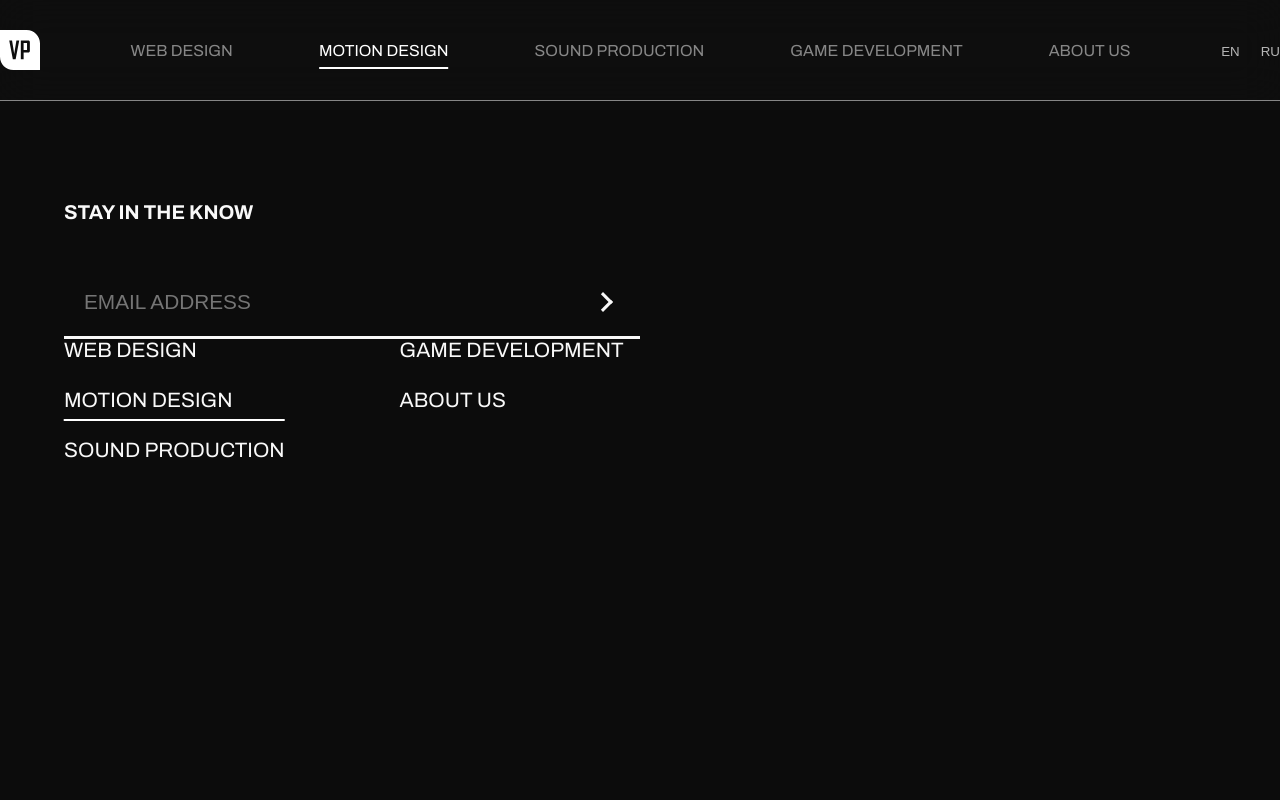
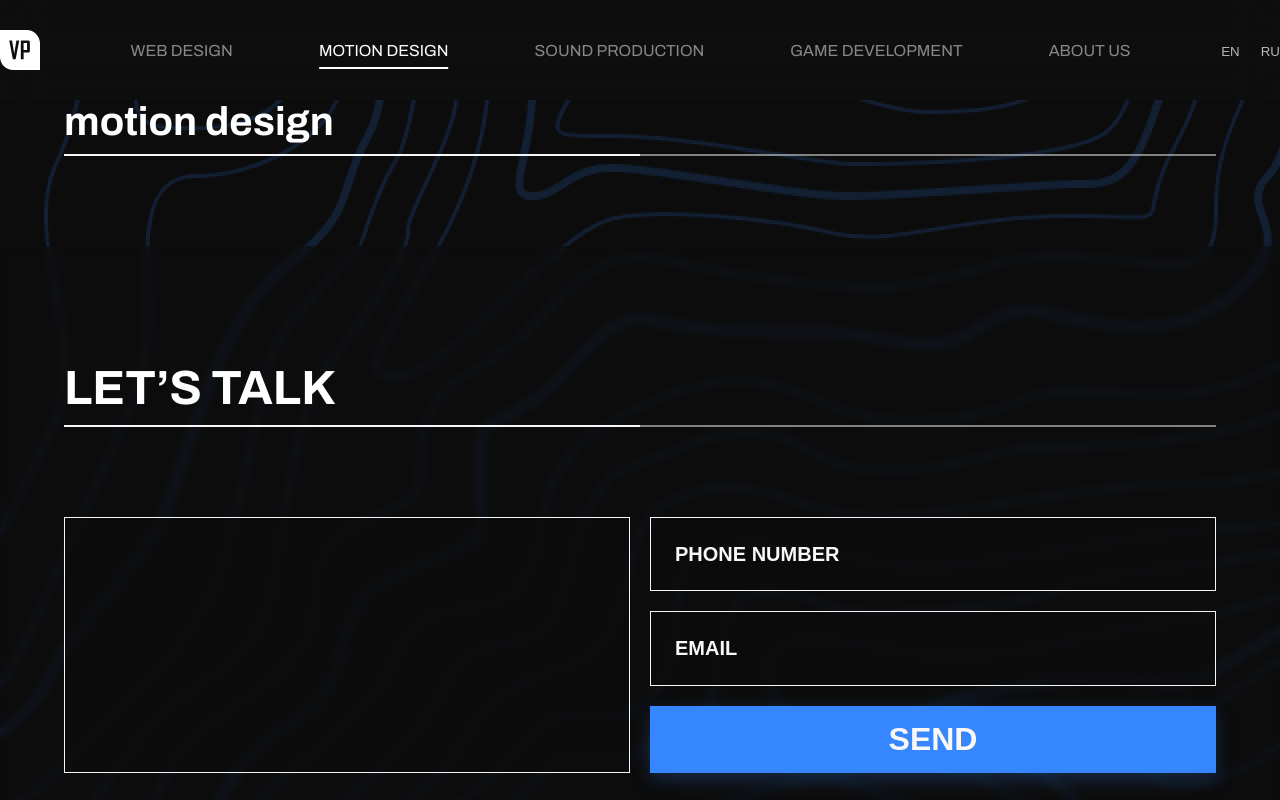
Before and after one commit to DimaKyrdiashkin/ReactLearn, a React (Create React App) app: page /motion/projects in a window 1280 px wide. Shown: the top 800 px of the page. Built offline with nearby package versions, Linux system fonts and the light colour scheme.

Commit message:
24.07.2020 projects Project( + - )

```diff
--- a/public/locales/en/translation.json
+++ b/public/locales/en/translation.json
@@ -171,6 +171,20 @@
     {
       "id": "project_1",
       "idCategory":"web_del",
+      "title": "project 1",
+      "titleImg":"prog1.jpg",
+      "text": [
+        "Lorem ipsum dolor sit amet, consectetur adipisicing elit. Illo, nulla, placeat. Debitis facilis inventore, magnam maiores provident quam reprehenderit voluptate. Blanditiis eaque error in nobis officiis quasi qui similique, vitae?",
+        "Lorem ipsum dolor sit amet, consectetur adipisicing elit. Illo, nulla, placeat. Debitis facilis inventore, magnam maiores provident quam reprehenderit voluptate. Blanditiis eaque error in nobis officiis quasi qui similique, vitae?",
+        "Lorem ipsum dolor sit amet, consectetur adipisicing elit. Illo, nulla, placeat. Debitis facilis inventore, magnam maiores provident quam reprehenderit voluptate. Blanditiis eaque error in nobis officiis quasi qui similique, vitae?"
+      ],
+      "technologies": ["js", "html","jq","blender"],
+      "slider": ["proj_1.jpg","proj_1.jpg","proj_1.jpg","proj_1.jpg"],
+      "date": "2020.12.05"
+    },
+    {
+      "id": "project_1",
+      "idCategory":"motion",
       "title": "project 1",
       "titleImg":"prog1.jpg",
       "text": [
--- a/src/App.js
+++ b/src/App.js
@@ -9,6 +9,7 @@ import Sound from './Pages/Sound';
 import About from './Pages/About';
 import Header from "./components/Header";
 import ProjectName from "./Pages/ProjectName/ProjectName";
+import Projects from "./Pages/Projects";
 import Footer from "./components/Footer";
 
 export const InfoContext = createContext();
@@ -21,12 +22,16 @@ function App() {
                 <BrowserRouter>
                     <Header/>
                     <Switch>
-                        <Route exact path='/' component={Web}/>
+                        <Route exact path='/'  component={Web} />
                         <Route exact path='/motion' component={Motion}/>
                         <Route exact path='/project/:id' component={ProjectName}/>
                         <Route exact path='/sound' component={Sound}/>
                         <Route exact path='/game' component={Game}/>
                         <Route exact path='/about' component={About}/>
+                        <Route exact path='/projects' render={() => <Projects ids={"web_del"}/> } />
+                        <Route exact path='/motion/projects' render={() => <Projects ids={"motion"}/> } />
+                        <Route exact path='/sound/projects' render={() => <Projects ids={"sound"}/> } />
+                        <Route exact path='/game/projects' render={() => <Projects ids={"game"}/> } />
                     </Switch>
                     <Footer/>
                 </BrowserRouter>
--- a/src/Pages/ProjectName/ProjectName.css
+++ b/src/Pages/ProjectName/ProjectName.css
@@ -1,4 +1,5 @@
 .project{
+    padding-top: 40px;
     overflow-x: hidden;
     background-size: cover;
     background-repeat: no-repeat;
@@ -38,7 +39,6 @@
     height: 2px;
     cursor: pointer;
     background: rgba(247, 247, 247, 0.5);
-
 }
 .project input[type=range]::-webkit-slider-thumb {
     height: 32px;
@@ -49,7 +49,6 @@
     transform: rotate(-45deg) translate(50%, -19%);
     cursor: pointer;
     -webkit-appearance: none;
-
 }
 .project input[type=range]:focus::-webkit-slider-runnable-track {
     background: rgba(247, 247, 247, 0.5);
@@ -103,24 +102,34 @@
 .project input[type=range]:focus::-ms-fill-upper {
     background: rgba(247, 247, 247, 0.5);
 }
+.project_text{
+    max-width: 720px;
+    margin:  0 auto 34px;
+}
+.project_body{
+    justify-content: center;
+    display: flex;
+    margin-bottom: 50px;
+}
 .project_body_text_title{
     margin-bottom: 55px;
 }
-.project_body{
-    display: flex;
-}
+
 .project_body_title{
     margin-bottom: 20px;
 }
 .project_body_text{
+    max-width: 544px;
     margin-right: 20px;
+}
+.project_body_text_t p{
+    margin-bottom: 10px;
 }
 .project_body_technology_items{
     display: flex;
     flex-wrap: wrap;
     max-width: 150px;
     justify-content: space-between;
-
 }
 .project_body_technology_items li{
     max-width: 44px;
@@ -129,3 +138,21 @@
 .project_body_technology_items li img{
     width: 100%;
 }
+.project_back{
+    text-transform: uppercase;
+    box-sizing: border-box;
+    padding-bottom: 10px;
+    margin-bottom: 110px;
+    width: fit-content;
+    position: relative;
+}
+.project_back:after{
+    content: "";
+    cursor: pointer;
+    background-color: #ffffff;
+    width: 100%;
+    height: 2px;
+    position: absolute;
+    bottom: 0;
+    left: 0;
+}
--- a/src/Pages/ProjectName/ProjectName.jsx
+++ b/src/Pages/ProjectName/ProjectName.jsx
@@ -6,9 +6,9 @@ import bg from "../../assets/info_bg.png";
 import Form from "../../components/Forms";
 
 const ProjectName = () => {
+    window.scrollTo(0, 0)
     const {t} = useTranslation();
     const id = useParams();
-
     const [left, setLeft] = useState("0");
     const style = {
         bg: {
@@ -109,7 +109,7 @@ const ProjectName = () => {
                     }}
                 />
 
-
+                <div className="project_text">
                     <p className="project_body_text_title"><b>{res.title}</b></p>
                     <div className="project_body">
                         <div className="project_body_text">
@@ -120,14 +120,18 @@ const ProjectName = () => {
                             <p className="project_body_title"><b>{t("strProject.technology")}</b></p>
                             <ul className="project_body_technology_items">
                                 {
-                                res.technologies.map((value, index) => <TechnologyProject item={value} key={index}/>)
+                                    res.technologies.map((value, index) => <TechnologyProject item={value}
+                                                                                              key={index}/>)
                                 }
                             </ul>
+
                         </div>
                     </div>
+                    <time className="project_text_time" dateTime={res.date}>{res.date}</time>
+                </div>
+                <p className="project_back"><b>{t("strProject.back")}</b></p>
+            </div>
 
-
-            </div>
             <Form form={t('form', {returnObjects: true})}/>
 
         </section>
@@ -136,7 +140,7 @@ const ProjectName = () => {
 export default ProjectName
 const TextProject = ({text}) => {
     return (
-        <div>
+        <div className="project_body_text_t">
             {text.map((value, index) => <p key={index}>{value}</p>)}
         </div>
     )
--- /dev/null
+++ b/src/Pages/Projects/Projects.jsx
@@ -0,0 +1,62 @@
+import React, {useState} from "react";
+import './Projects.css'
+import {useTranslation} from "react-i18next";
+import Form from "../../components/Forms";
+import bg from "../../assets/info_bg.png";
+import {NavLink} from "react-router-dom";
+
+
+const Projects = ({ids}) => {
+    window.scrollTo(0, 0);
+    const numberStep = 4;
+    const {t} = useTranslation();
+    const massProject = t('project', {returnObjects: true});
+    const style = {
+        bg: {
+            backgroundImage: `url('${bg}')`
+        }
+    }
+    let categorysTitle;
+    for (let i of t('category', {returnObjects: true})) {
+        if (i.id === ids) {
+            categorysTitle = i.title;
+        }
+    }
+    let massRes = [];
+    const [numberStart, setNumberStart] = useState(0);
+    const funFassItem = () => {
+        let num = 0;
+        for (let i = numberStart + 0; i < massProject.length; i++) {
+            console.log(massProject[0].idCategory );
+            if (massProject[i].idCategory === ids ) {
+                massRes.push(massProject[i]);
+                num++;
+            }
+        }
+        // return (
+        //     <ul>
+        //         {massRes.push(value =>
+        //             <li style={{backgroundImage:`url(./assets/img/projects/${value.id}/${value.titleImg})`}}>
+        //
+        //                 <NavLink to={`/project/${value.id}`} className="projects_grid_li_a" >{value.title}</NavLink>
+        //             </li>
+        //         )}
+        //     </ul>
+        // )
+    }
+    console.log(massRes)
+    return (
+        <section style={style.bg}>
+            <div className="container">
+
+                <h3 className="emphasize">{categorysTitle}</h3>
+
+                {funFassItem()}
+
+            </div>
+
+            <Form form={t('form', {returnObjects: true})}/>
+        </section>
+    )
+}
+export default Projects
--- /dev/null
+++ b/src/Pages/Projects/index.js
@@ -0,0 +1 @@
+export {default} from './Projects'
--- a/src/Pages/Web/Web.jsx
+++ b/src/Pages/Web/Web.jsx
@@ -8,7 +8,7 @@ import Client from "../../components/Client";
 import {useTranslation} from "react-i18next";
 
 
-const Web = () => {
+const Web = (props) => {
     const {t} = useTranslation();
     return (
         <>
--- a/src/components/Projects.jsx
+++ b/src/components/Projects.jsx
@@ -34,7 +34,7 @@ const ItemProjects = ({category}) => {
                         className="projects_grid_li"
                         style={{backgroundImage: `url(./assets/img/projects/${value.idCategory}/${value.id}/${value.titleImg})`}}
                     >
-                        <NavLink to={`/project/${value.id}`} className="projects_grid_li_a">{value.title}</NavLink>
+                        <NavLink to={`/project/${value.id}`}  className="projects_grid_li_a" >{value.title}</NavLink>
                     </li>
                 )
             )}
```
Also changed, not shown: src/Pages/Projects/Projects.css (added). Lines whose indentation alone changed are shown as unchanged.
